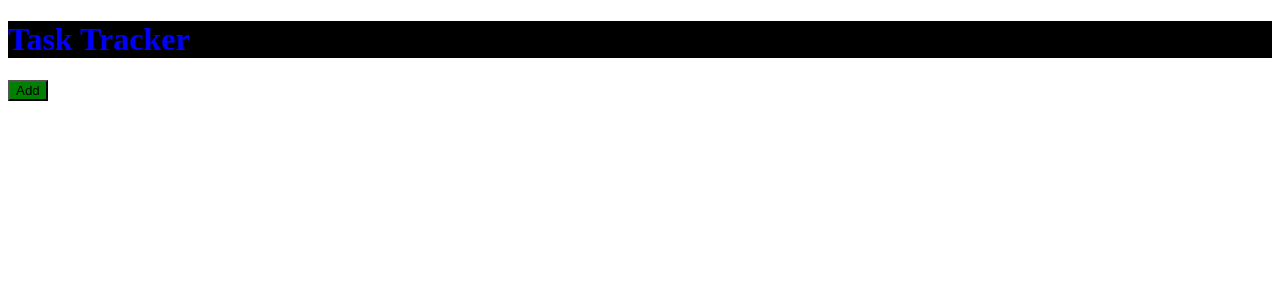
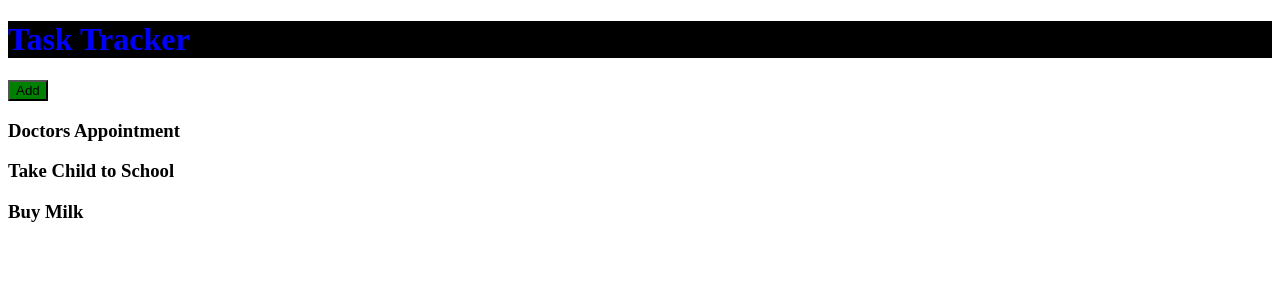
Before and after one commit to AlphaOmegaAK/react-task-tracker-hooks-practice, a React (Create React App) app: page / in a window 1280 px wide. Shown: the top 300 px of the page. Built offline with nearby package versions, Linux system fonts and the light colour scheme.

Commit message:
Harded coded Task Array of task objects with component mapping that tasks array into a list

```diff
--- a/src/App.js
+++ b/src/App.js
@@ -1,9 +1,11 @@
 import Header from './Components/Header';
+import Tasks from './Components/Tasks'
 
 function App() {
   return (
     <div className="container">
       <Header title="Task Tracker"/>
+      <Tasks/>
 
 
     </div>
--- a/src/Components/Button.js
+++ b/src/Components/Button.js
@@ -1,10 +1,7 @@
 import PropTypes from 'prop-types';
 
 const Button = ({ color, text, onClick }) => {
-  // == If not added to Props
-  // const onClickFunc = () => {
-  //   console.log("Click");
-  // }
+
 
 
   return (<button className="btn" onClick={onClick} style={{ backgroundColor: color }}>
--- /dev/null
+++ b/src/Components/Tasks.js
@@ -0,0 +1,37 @@
+// Don't want to hardcode -> should be in STATE:dynamic
+const tasks = [
+  {
+    id: 1,
+    text: "Doctors Appointment",
+    day: "Jan 20 at 1:30pm",
+    reminder: true,
+  },
+  {
+    id: 2,
+    text: "Take Child to School",
+    day: "Jan 21 at 8:30am",
+    reminder: true,
+  },
+  {
+    id: 3,
+    text: "Buy Milk",
+    day: "Jan 22 at 4:00pm",
+    reminder: false,
+  }
+];
+
+
+
+const Tasks = () => {
+  return (
+    <>
+    {/* Create a List using the map() method */}
+      {tasks.map((task) => (<h3>{task.text}</h3>))}
+
+
+    </>
+  )
+}
+
+
+export default Tasks;
```
Also changed, not shown: 1 other file (tests, documents, lock files or other folders).
